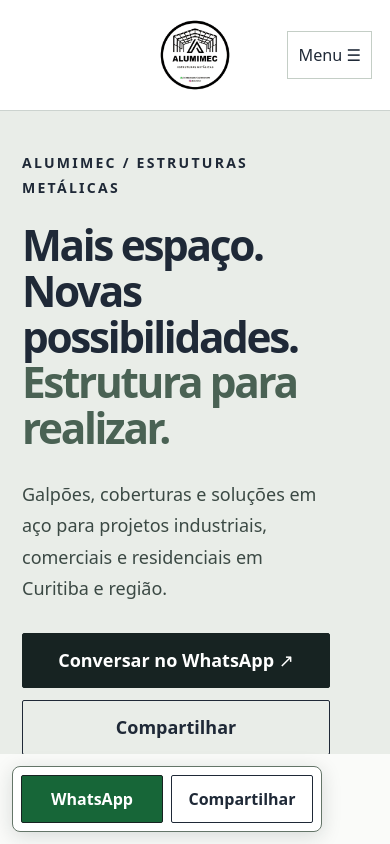
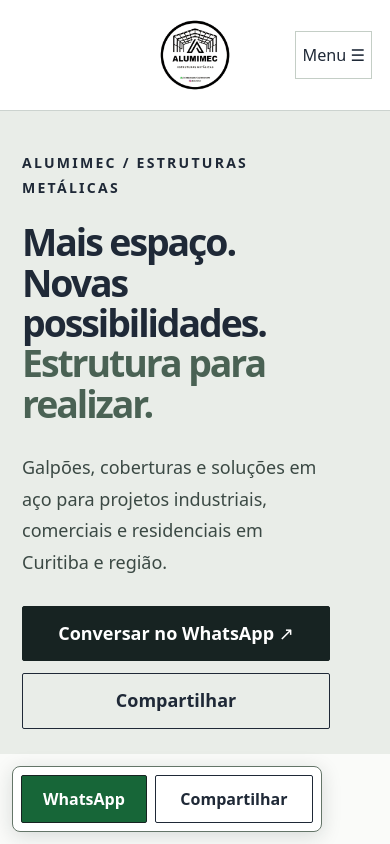
Before and after one commit to supremapix/Alumimec-Estruturas-Met-licas, a React (Vite) app: page / in a window 390 px wide. Built offline with nearby package versions, Linux system fonts and the light colour scheme.

Commit message:
Keep mobile labels readable and reserve space at enlarged text sizes

```diff
--- a/components/FloatingButtons.tsx
+++ b/components/FloatingButtons.tsx
@@ -8,11 +8,19 @@
     update();
     const dock = document.querySelector(".floating-contact");
     const resize = new ResizeObserver(() => {
-      if (dock)
+      if (dock) {
+        dock.setAttribute(
+          "data-large-text",
+          String(
+            parseFloat(getComputedStyle(document.documentElement).fontSize) >=
+              27,
+          ),
+        );
         document.documentElement.style.setProperty(
           "--dock-space",
           `${Math.ceil(dock.getBoundingClientRect().height) + 24}px`,
         );
+      }
     });
     if (dock) resize.observe(dock);
     scroller?.addEventListener("scroll", update, { passive: true });
--- a/index.css
+++ b/index.css
@@ -1059,4 +1059,40 @@
   width: clamp(210px, 30vw, 340px);
   max-width: calc(100vw - 98px);
 }
-.floating-contact .contact-actions{width:min(340px,calc(100vw - 98px))}.floating-contact .contact-actions>.button{padding-inline:8px}.floating-contact .contact-actions>button{flex-grow:1.35}
+.floating-contact .contact-actions {
+  width: min(340px, calc(100vw - 98px));
+}
+.floating-contact .contact-actions > .button {
+  padding-inline: 8px;
+}
+.floating-contact .contact-actions > button {
+  flex-grow: 1.35;
+}
+.floating-contact .contact-actions > button.button {
+  flex-grow: 1.3;
+}
+@media (max-width: 520px) {
+  .hero h1 {
+    font-size: clamp(1.65rem, 9.6vw, 2.35rem);
+  }
+}
+.skip-link {
+  top: 0;
+  transform: translateY(-150%);
+}
+.skip-link:focus {
+  transform: translateY(0);
+}
+@media (max-width: 800px) {
+  .menu-toggle {
+    overflow-wrap: normal;
+    padding-inline: 6px;
+  }
+}
+.floating-contact[data-large-text="true"] .contact-actions {
+  flex-direction: column;
+}
+.floating-contact[data-large-text="true"] .contact-actions > .button {
+  width: 100%;
+  flex: none;
+}
--- a/public/release.json
+++ b/public/release.json
@@ -1 +1 @@
-{"release":"suprema-alumimec-territorial-stage1-2026-10-24"}
+{"release":"suprema-alumimec-territorial-stage1-responsive-2026-10-24"}
```
Also changed, not shown: 6 other files (tests, documents, lock files or other folders).
